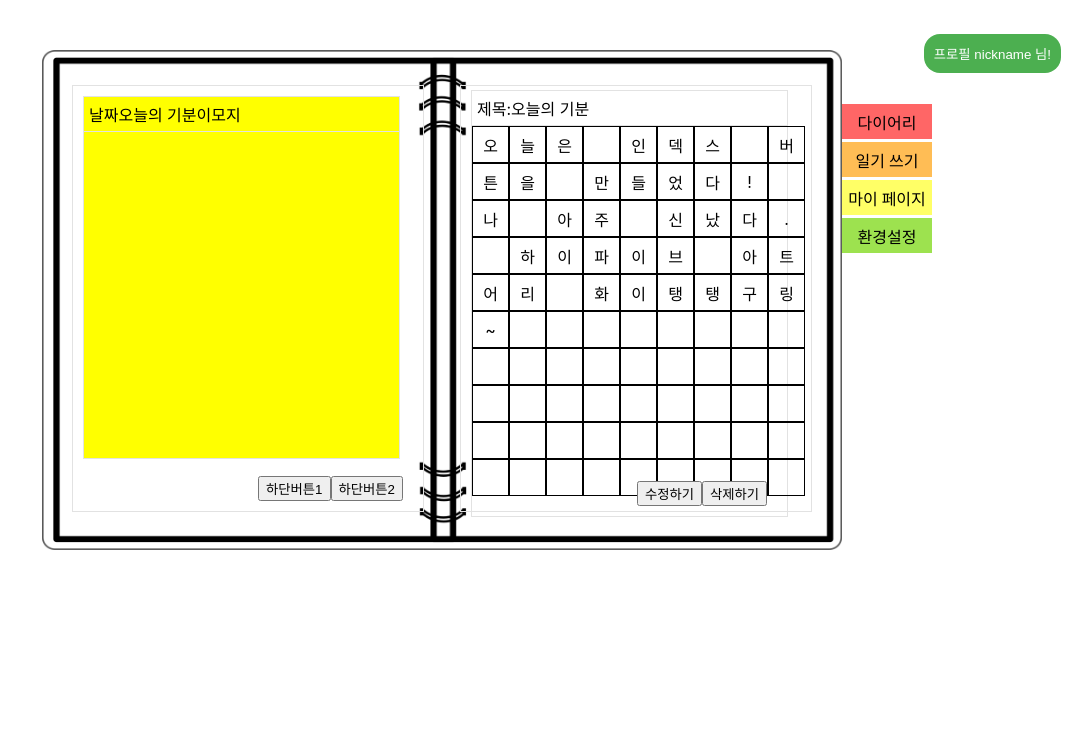
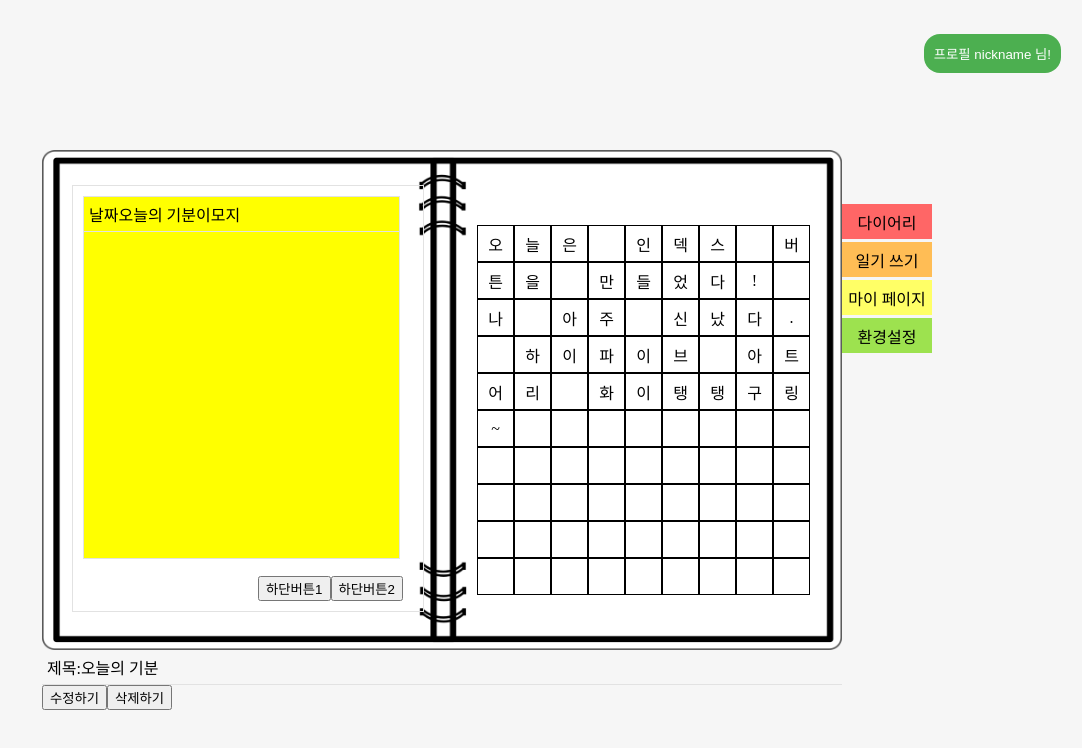
Before and after one commit to HIGHFIVE2023/artary_front, a React (Create React App) app: page /diary in a window 1280 px wide. Shown: the top 748 px of the page, without its empty margins (198-1280 px from the left). Built offline with nearby package versions, Linux system fonts and the light colour scheme; a web font is replaced by a local one.

Commit message:
[CHORE]css 수정

```diff
--- a/src/App.css
+++ b/src/App.css
@@ -8,7 +8,7 @@
   src: url("../public/font/Typo_CrayonM.ttf");
 }
 
-.body {
+body {
   background-color: #f6f6f6;
   display: flex;
   justify-content: center;
@@ -16,24 +16,6 @@
   font-family: "kyobo";
   min-height: 100vh;
   margin: 0px;
-}
-
-/*홈 기본 틀*/
-.HomeFrame {
-  width: 800px;
-  height: 500px;
-  display: block;
-  margin: 50px auto;
-  position: relative;
-}
-.HomeImageContainer {
-  display: flex;
-  justify-content: center;
-  align-items: center;
-}
-.HomeImage {
-  width: 55%;
-  height: 100%;
 }
 
 /*다이어리 기본 틀*/
@@ -44,6 +26,7 @@
   margin: 50px auto;
   position: relative;
 }
+
 .DiaryImageContainer {
   position: relative;
   top: 0;
@@ -51,11 +34,11 @@
   width: 100%;
   height: 100%;
 }
+
 .DiaryImage {
   width: 100%;
   height: 100%;
 }
-
 /*인덱스 버튼*/
 .DiaryButtonContainer {
   font-family: "crayon";
@@ -86,39 +69,18 @@
 /*오른쪽 구성 -> 묶어서 수정 예정*/
 .TextSquareContainer {
   position: absolute;
-
+  top: 75px;
+  left: 435px;
   display: flex;
   flex-wrap: wrap;
   width: 350px;
 }
 
-.RightBottomDiv {
-  margin: 5px;
+.CalendarPage {
   position: absolute;
-  bottom: 5px;
-  right: 15px;
-}
-
-.RightDivOveray {
-  position: absolute;
-  top: 5px;
-  right: 0px;
+  top: 75px;
+  left: 54%;
   display: flex;
   flex-wrap: wrap;
-  align-items: center;
-  width: 350px;
-  height: 85%;
-  margin-right: 30px;
-  margin-top: 30px;
-  border: 1px solid#e2e2e2;
+  width: 90%;
 }
-
-.Right {
-  width: 90%;
-  height: 100%;
-  display: block;
-  margin-left: 10px;
-  margin-top: 10px;
-  position: absolute;
-  border: 1px solid#e2e2e2;
-}
--- a/src/components/components.css
+++ b/src/components/components.css
@@ -21,13 +21,21 @@ nav {
   justify-content: flex-end;
 }
 
-ul {
+a {
+  color: white;
+  text-decoration: none;
+}
+
+.downUl {
   position: absolute;
   z-index: 1;
-  background-color: #f1f1f1;
-  padding: 0;
+  background-color: #4caf50;
+  color: white;
+  padding: 5px 0 0 0;
   list-style: none;
-  border: 1px solid #ccc;
+  border: none;
+  width: 100%;
+  border-radius: 1rem;
 }
 
 .navBtn {
@@ -42,6 +50,9 @@ ul {
 
 .dropdown {
   margin-right: 5px;
+}
+li {
+  padding-bottom: 5px;
 }
 
 /*왼쪽 그림 출력 div*/
```
